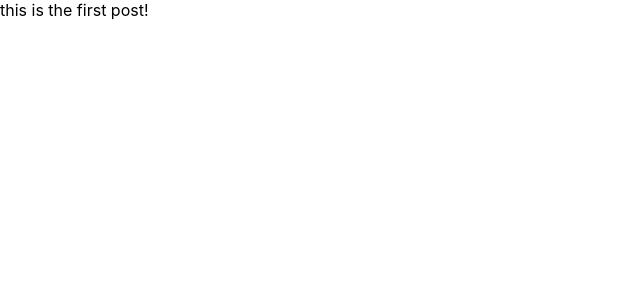
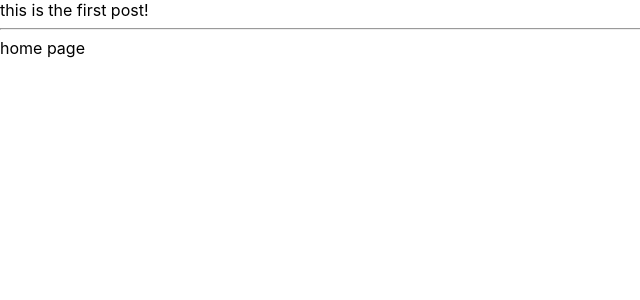
Before and after one commit to debugtheworldbot/next-blog, a Next.js app: page /posts/first-post in a window 1280 px wide. Shown: the top 300 px of the page, without its empty margins (0-640 px from the left). Built offline with nearby package versions, Linux system fonts and the light colour scheme.

Commit message:
link navigate

```diff
--- a/pages/index.js
+++ b/pages/index.js
@@ -1,5 +1,6 @@
 import Head from 'next/head'
 import styles from '../styles/Home.module.css'
+import Link from "next/link";
 
 export default function Home() {
   return (
@@ -11,7 +12,10 @@
 
       <main className={styles.main}>
         <h1 className={styles.title}>
-          Fuck to <a href="https://nextjs.org">Next.js!</a>
+          Fuck to
+          <Link href="/posts/first-post">
+            <a >Next.js!</a>
+          </Link>
         </h1>
 
         <p className={styles.description}>
--- a/pages/posts/first-post.js
+++ b/pages/posts/first-post.js
@@ -1,9 +1,14 @@
 import React from 'react'
+import Link from "next/link";
 
 export default function x() {
     return (
         <div>
             this is the first post!
+            <hr />
+            <Link href={'/'}>
+                <a >home page</a>
+            </Link>
         </div>
     )
 }
```
